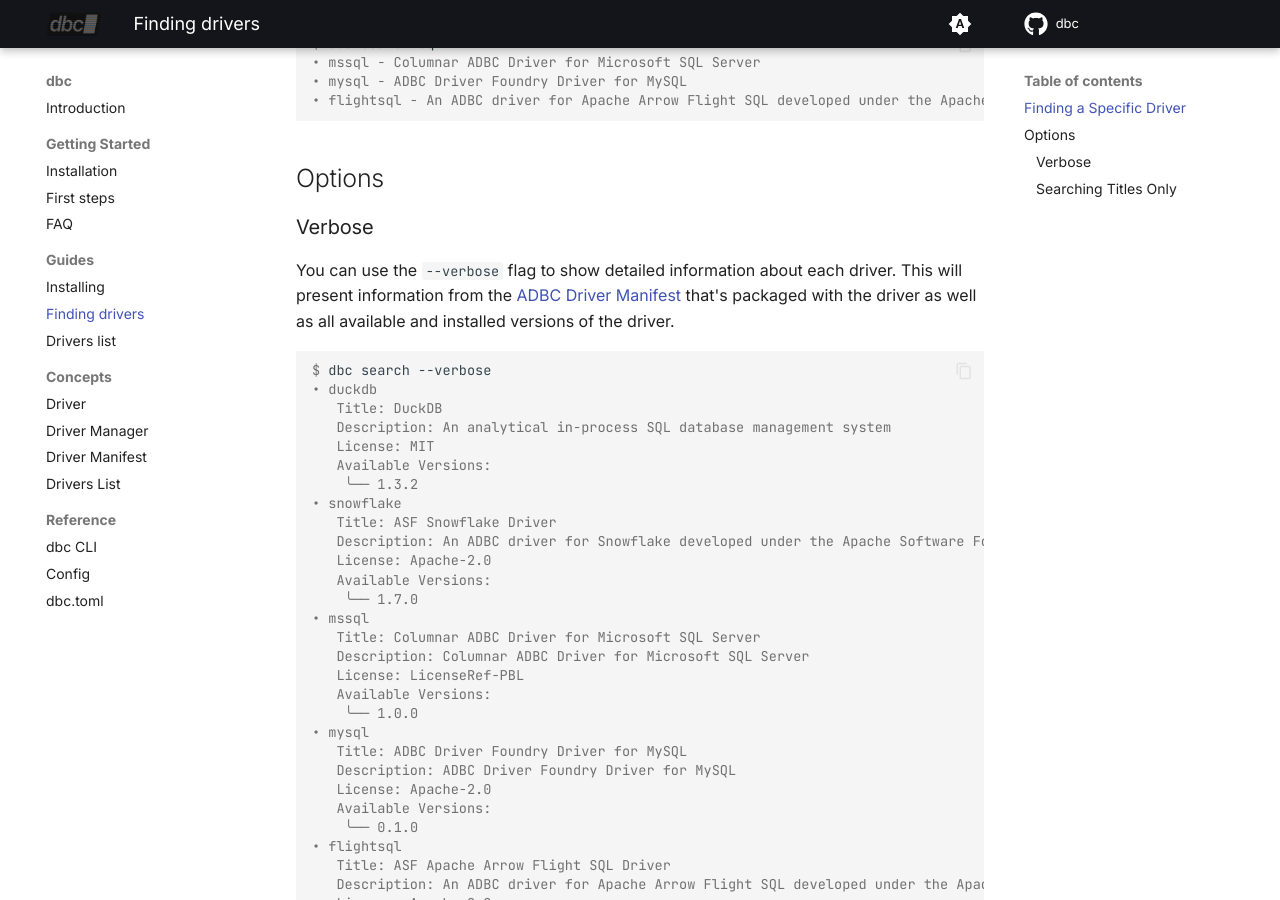
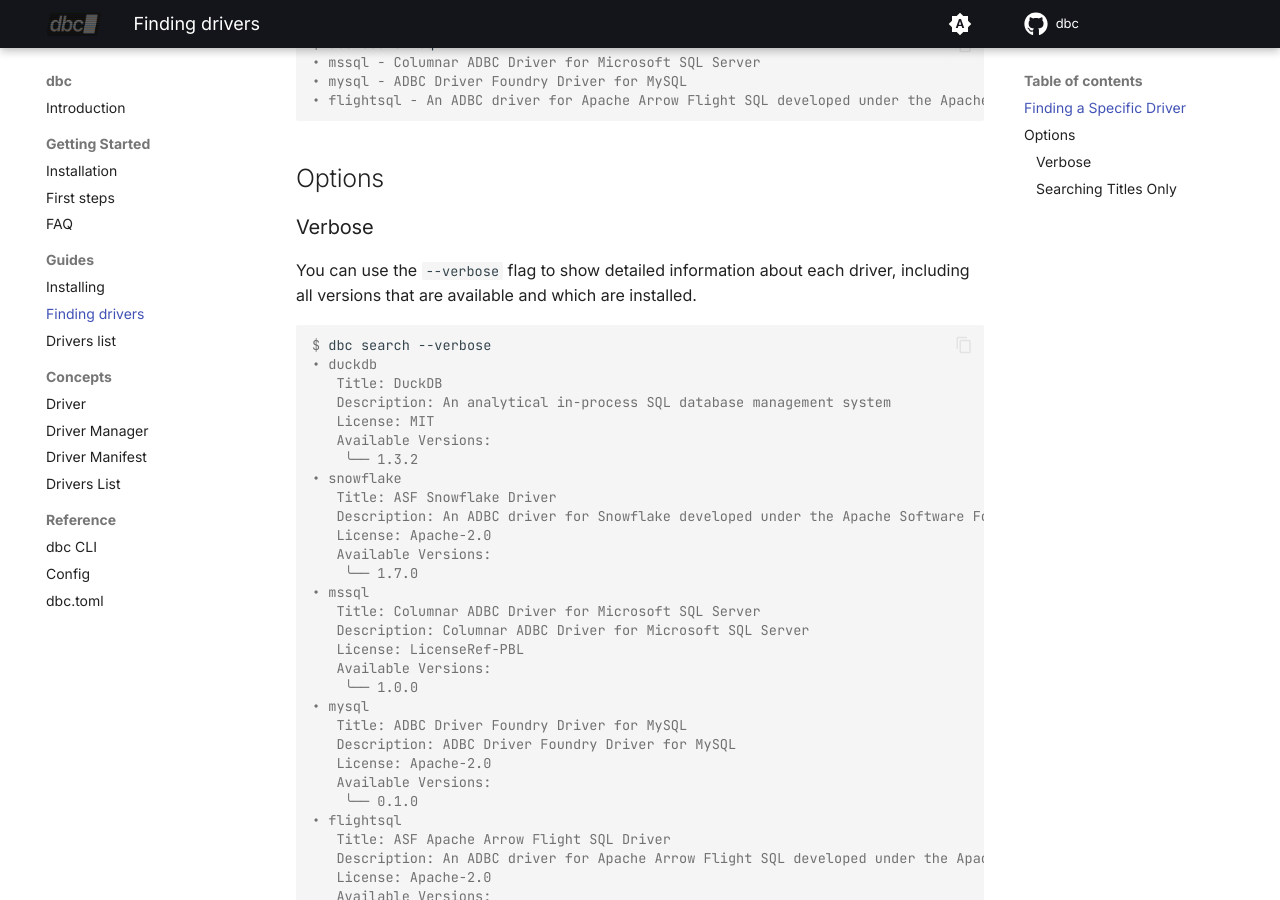
Before and after one commit to columnar-tech/dbc, an MkDocs documentation site: the page built from docs/guides/finding_drivers.md, in a window 1280 px wide and 900 px high, scrolled down 599 px. Built offline with MkDocs 1.6.1 and Material for MkDocs 9.7.7, drawn with Linux system fonts in a browser that asks for light colours; plug-ins that fetch from the network failed and are left out; comment, search, counter and statistics services are not loaded.

Commit message:
Fix language about search

````diff
--- a/docs/guides/finding_drivers.md
+++ b/docs/guides/finding_drivers.md
@@ -31,8 +31,7 @@
 
 ### Verbose
 
-You can use the `--verbose` flag to show detailed information about each driver. This will present information from the [ADBC Driver Manifest](https://arrow.apache.org/adbc/current/format/driver_manifests.html) that's packaged with the driver as well as all available and installed versions of the driver.
-
+You can use the `--verbose` flag to show detailed information about each driver, including all versions that are available and which are installed.
 ```console
 $ dbc search --verbose
 • duckdb
````
